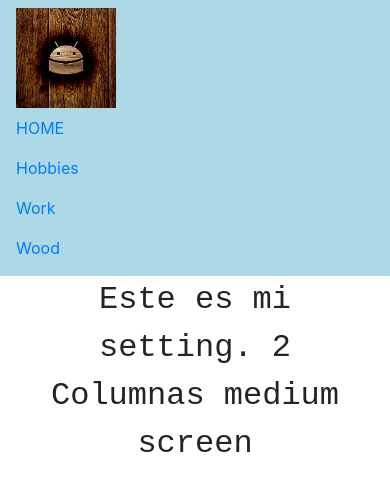
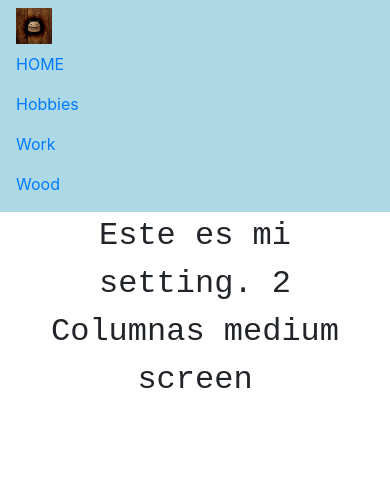
Before and after one commit to gfrolon/gfrolon.github.io, a plain HTML site: page index.html in a window 390 px wide. Drawn offline with Linux system fonts and the light colour scheme.

Commit message:
Working on screen sizes

```diff
--- a/css/myweb.scss
+++ b/css/myweb.scss
@@ -73,15 +73,17 @@ $large-font: 36px;
 
 @media (max-width: 992px) {
   .nav-brand-custom {
-    max-height: 36px;
+    height: 36px;
   }
 }
 @media (max-width: 768px) {
-
+  .nav-brand-custom {
+    height: 36px;
+  }
 }
 @media (max-width: 576px) {
   .nav-brand-custom {
-    max-height: 100px;
+    max-height: 140px;
   }
 }
 
```
Also changed, not shown: css/myweb.css, 1 other file.
